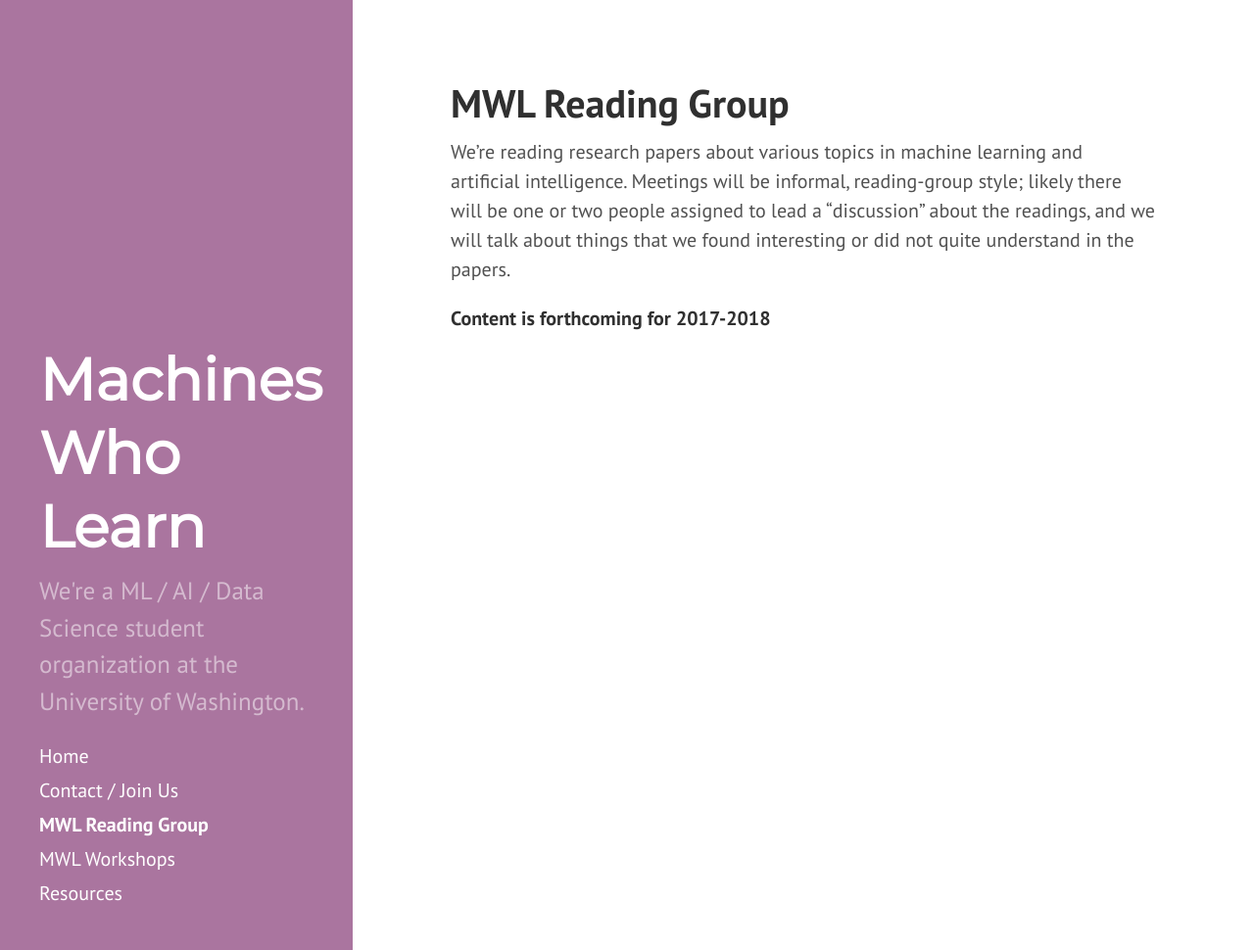
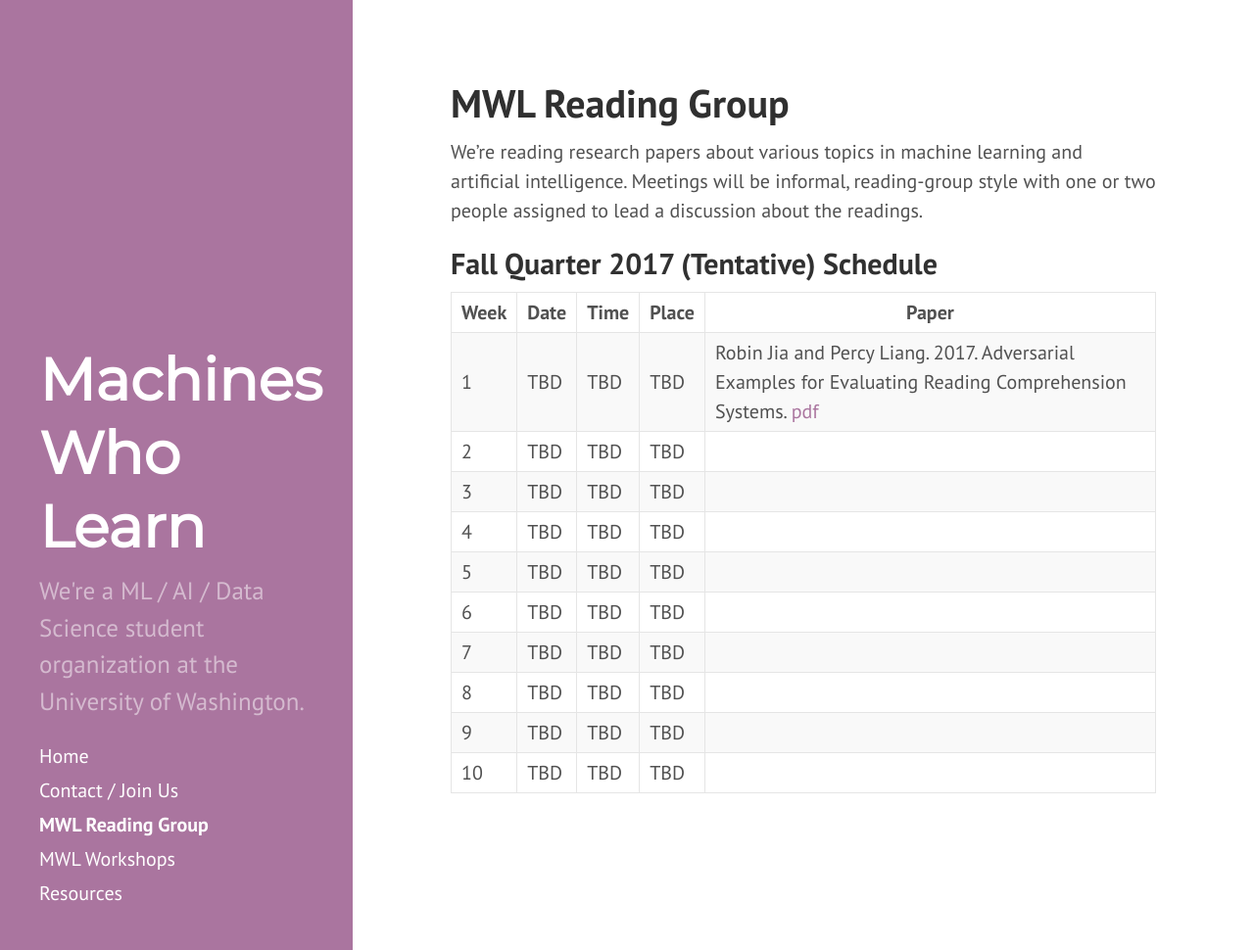
Before and after one commit to MachinesWhoLearn/machineswholearn.github.io, a Jekyll site: the page built from mwl_reading_group.md, in a window 1280 px wide and 970 px high. Shown: the whole window at 98% size. Built offline with Jekyll 4.4.1, drawn with Linux system fonts in a browser that asks for light colours.

Commit message:
Add tentative fall reading schedule

```diff
--- a/mwl_reading_group.md
+++ b/mwl_reading_group.md
@@ -4,9 +4,20 @@ title: MWL Reading Group
 ---
 
 We're reading research papers about various topics in machine learning and
-artificial intelligence. Meetings will be informal, reading-group style; likely
-there will be one or two people assigned to lead a "discussion" about the
-readings, and we will talk about things that we found interesting or did not
-quite understand in the papers.
+artificial intelligence. Meetings will be informal, reading-group style with one
+or two people assigned to lead a discussion about the readings.
 
-**Content is forthcoming for 2017-2018**
+## Fall Quarter 2017 (Tentative) Schedule
+
+| Week | Date | Time | Place | Paper |
+|------|------|------|-------|-------|
+|    1 | TBD  | TBD  | TBD   | Robin Jia and Percy Liang. 2017. Adversarial Examples for Evaluating Reading Comprehension Systems. [pdf](https://www.semanticscholar.org/paper/Adversarial-Examples-for-Evaluating-Reading-Compre-Jia-Liang/1e845782ffd510efea1a031e5a9ed7b28d23d662) |
+|    2 | TBD  | TBD  | TBD   |                     |
+|    3 | TBD  | TBD  | TBD   |                     |
+|    4 | TBD  | TBD  | TBD   |                     |
+|    5 | TBD  | TBD  | TBD   |                     |
+|    6 | TBD  | TBD  | TBD   |                     |
+|    7 | TBD  | TBD  | TBD   |                     |
+|    8 | TBD  | TBD  | TBD   |                     |
+|    9 | TBD  | TBD  | TBD   |                     |
+|   10 | TBD  | TBD  | TBD   |                     |
```
